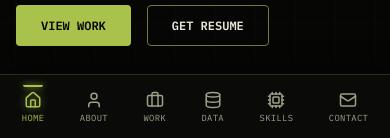
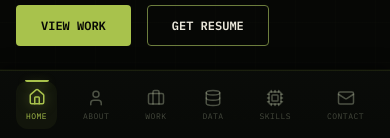
Before and after one commit to MohamedGaberJR/Mo-Portfolio, a React (Vite) app: page / in a window 390 px wide. Shown: the part 706-844 px from the top of the page. Built offline with nearby package versions, Linux system fonts and the light colour scheme.

Commit message:
Polish: smoother mobile tab bar with cubic-bezier transitions, spring animations, active pill backgrounds, and animated indicator bar

```diff
--- a/src/components/Nav.css
+++ b/src/components/Nav.css
@@ -253,16 +253,18 @@
     bottom: 0;
     left: 0;
     right: 0;
-    height: 64px;
+    height: 68px;
     z-index: 1000;
-    background-color: rgba(11, 13, 10, 0.92);
-    backdrop-filter: blur(16px);
-    -webkit-backdrop-filter: blur(16px);
-    border-top: 1px solid rgba(168, 194, 76, 0.2);
-    box-shadow: 0 -6px 20px rgba(0, 0, 0, 0.5);
+    background: linear-gradient(180deg, rgba(11, 13, 10, 0.88) 0%, rgba(8, 10, 7, 0.96) 100%);
+    backdrop-filter: blur(20px) saturate(1.3);
+    -webkit-backdrop-filter: blur(20px) saturate(1.3);
+    border-top: 1px solid rgba(168, 194, 76, 0.12);
+    box-shadow:
+      0 -4px 16px rgba(0, 0, 0, 0.4),
+      0 -1px 0 rgba(168, 194, 76, 0.06);
     justify-content: space-around;
     align-items: center;
-    padding: 0 4px;
+    padding: 0 8px;
     padding-bottom: env(safe-area-inset-bottom, 0);
   }
 }
@@ -272,49 +274,72 @@
   flex-direction: column;
   align-items: center;
   justify-content: center;
-  gap: 3px;
-  padding: 6px 8px;
-  border-radius: 10px;
+  gap: 4px;
+  padding: 8px 10px;
+  border-radius: 12px;
   text-decoration: none;
-  transition: all 0.2s ease;
   position: relative;
+  -webkit-tap-highlight-color: transparent;
+  transition: transform 0.35s cubic-bezier(0.34, 1.56, 0.64, 1),
+              background-color 0.3s ease;
+}
+
+.tab-btn:active {
+  transform: scale(0.9);
 }
 
 .tab-icon {
-  color: var(--text-muted);
-  transition: color 0.2s ease, filter 0.2s ease;
+  color: rgba(180, 190, 160, 0.4);
+  transition: color 0.35s cubic-bezier(0.4, 0, 0.2, 1),
+              filter 0.35s cubic-bezier(0.4, 0, 0.2, 1),
+              transform 0.35s cubic-bezier(0.34, 1.56, 0.64, 1);
 }
 
 .tab-label {
   font-family: var(--font-mono);
-  font-size: 0.55rem;
-  color: var(--text-muted);
+  font-size: 0.5rem;
+  color: rgba(180, 190, 160, 0.35);
   text-transform: uppercase;
-  letter-spacing: 0.04em;
-  transition: color 0.2s ease;
+  letter-spacing: 0.06em;
+  transition: color 0.35s cubic-bezier(0.4, 0, 0.2, 1),
+              opacity 0.3s ease;
 }
 
-/* Active tab state */
+/* Active tab state — smooth glow transition */
+.tab-btn.active {
+  background-color: rgba(168, 194, 76, 0.06);
+}
+
 .tab-btn.active .tab-icon {
   color: var(--olive-signal);
-  filter: drop-shadow(0 0 4px rgba(168, 194, 76, 0.6));
+  filter: drop-shadow(0 0 6px rgba(168, 194, 76, 0.5));
+  transform: translateY(-1px);
 }
 
 .tab-btn.active .tab-label {
   color: var(--olive-signal);
 }
 
-.tab-btn.active::before {
+/* Top indicator bar with smooth width animation */
+.tab-btn::before {
   content: '';
   position: absolute;
-  top: 0;
+  top: -1px;
   left: 50%;
-  transform: translateX(-50%);
-  width: 20px;
+  transform: translateX(-50%) scaleX(0);
+  width: 24px;
   height: 2px;
-  background-color: var(--olive-signal);
-  border-radius: 0 0 2px 2px;
-  box-shadow: 0 0 6px var(--olive-signal);
+  background: var(--olive-signal);
+  border-radius: 0 0 4px 4px;
+  box-shadow: 0 2px 8px rgba(168, 194, 76, 0.4);
+  transition: transform 0.4s cubic-bezier(0.34, 1.56, 0.64, 1),
+              opacity 0.3s ease;
+  opacity: 0;
+}
+
+.tab-btn.active::before {
+  transform: translateX(-50%) scaleX(1);
+  opacity: 1;
 }
 
 @media (prefers-reduced-motion: reduce) {
@@ -324,4 +349,13 @@
   .cv-btn:hover {
     transform: none;
   }
+  .tab-btn:active {
+    transform: none;
+  }
+  .tab-btn.active .tab-icon {
+    transform: none;
+  }
+  .tab-btn::before {
+    transition: none;
+  }
 }
```
